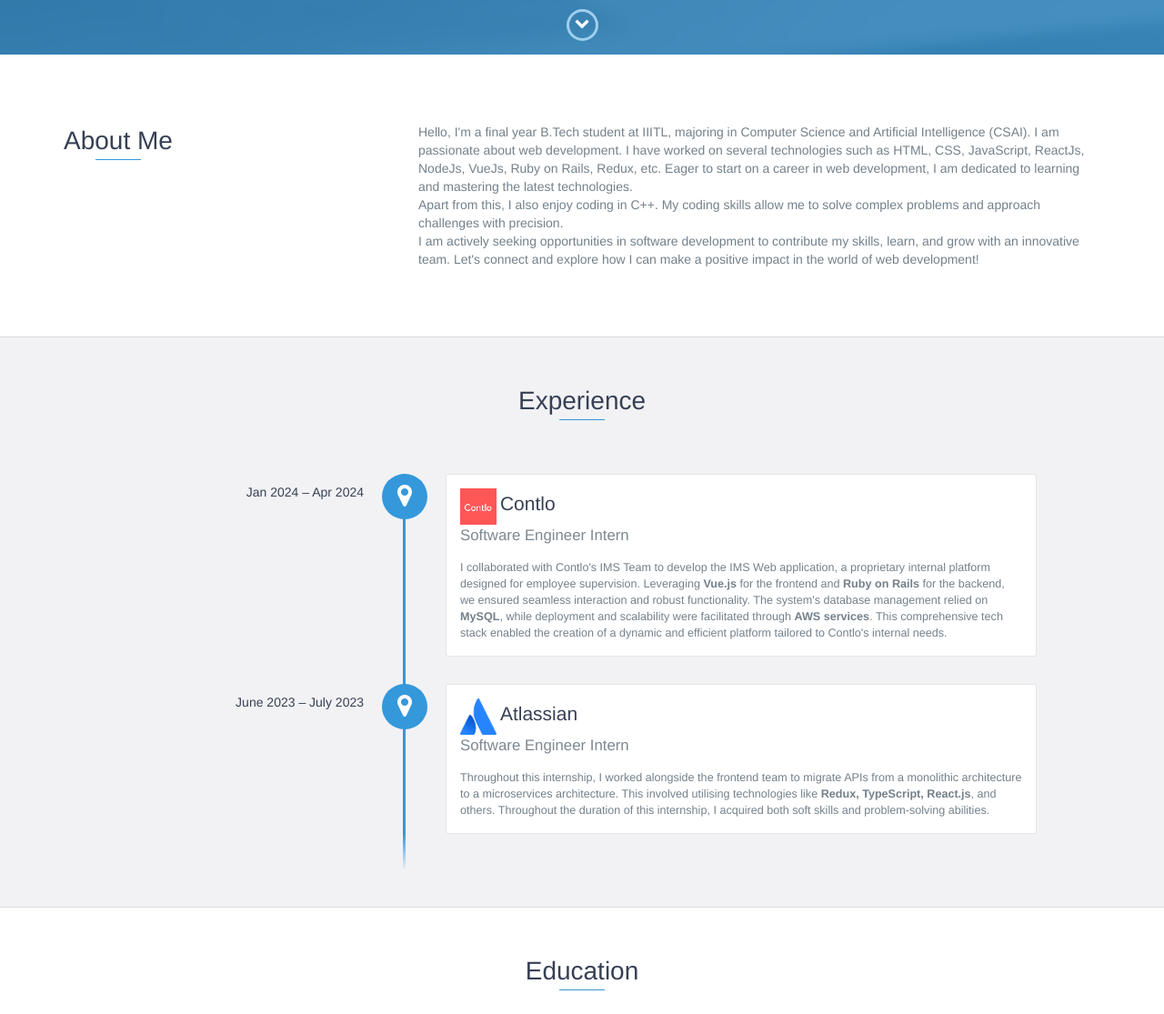
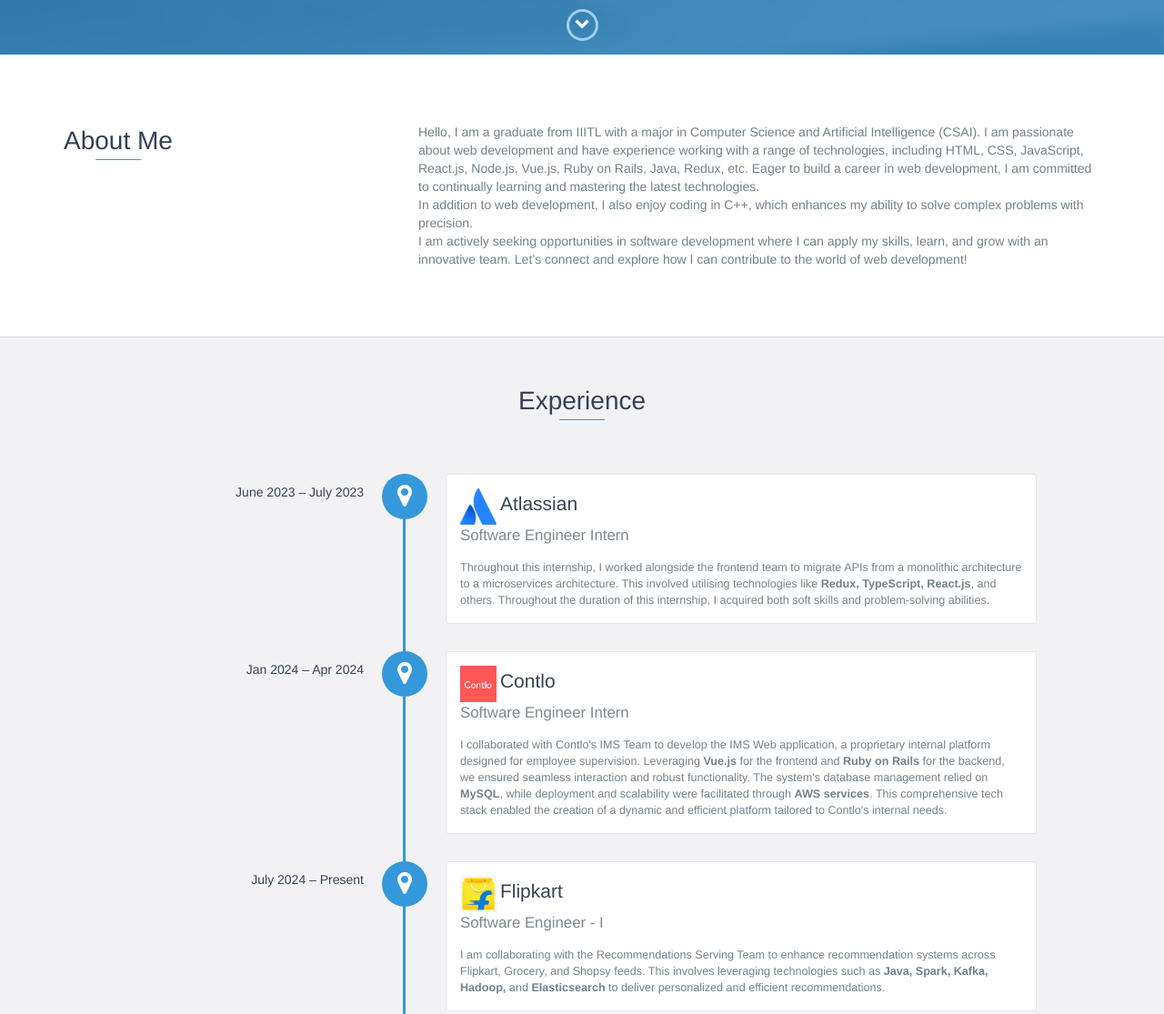
Before and after one commit to tushmahe/Portfolio, a website: page index.html in a window 1280 px wide. Shown: the part 740-1855 px from the top of the page at 91% size. Drawn offline with nearby package versions, Linux system fonts and the light colour scheme.

Commit message:
updated experience

```diff
--- a/index.html
+++ b/index.html
@@ -74,11 +74,11 @@
                 </div>
                 <div class="col-md-8">
                     <p>
-                        Hello, I'm a final year B.Tech student at IIITL, majoring in Computer Science and Artificial Intelligence (CSAI). I am passionate about web development. I have worked on several technologies such as HTML, CSS, JavaScript, ReactJs, NodeJs, VueJs, Ruby on Rails, Redux, etc. Eager to start on a career in web development, I am dedicated to learning and mastering the latest technologies.
-
-<br>Apart from this, I also enjoy coding in C++. My coding skills allow me to solve complex problems and approach challenges with precision.
-
-<br>I am actively seeking opportunities in software development to contribute my skills, learn, and grow with an innovative team. Let's connect and explore how I can make a positive impact in the world of web development!
+                        Hello, I am a graduate from IIITL with a major in Computer Science and Artificial Intelligence (CSAI). I am passionate about web development and have experience working with a range of technologies, including HTML, CSS, JavaScript, React.js, Node.js, Vue.js, Ruby on Rails, Java, Redux, etc. Eager to build a career in web development, I am committed to continually learning and mastering the latest technologies.
+                        <br>
+                        In addition to web development, I also enjoy coding in C++, which enhances my ability to solve complex problems with precision.
+                        <br>
+                        I am actively seeking opportunities in software development where I can apply my skills, learn, and grow with an innovative team. Let’s connect and explore how I can contribute to the world of web development!
                     </p>
                 </div>
             </div>
@@ -89,6 +89,14 @@
     <div id="experience" class="background-alt">
         <h2 class="heading">Experience</h2>
         <div id="experience-timeline">
+            <div data-date="June 2023 – July 2023">
+                <img src="images/Atlassian_logo.png">
+                <h3>Atlassian</h3>
+                <h4>Software Engineer Intern</h4>
+                <p>
+                    Throughout this internship, I worked alongside the frontend team to migrate APIs from a monolithic architecture to a microservices architecture. This involved utilising technologies like <b>Redux, TypeScript, React.js</b>, and others.   Throughout the duration of this internship, I acquired both soft skills and problem-solving abilities.
+                </p>
+            </div>
             <div data-date="Jan 2024 – Apr 2024">
                 <img src="images/Contlo_logo.png">
                 <h3>Contlo</h3>
@@ -97,12 +105,12 @@
                     I collaborated with Contlo's IMS Team to develop the IMS Web application, a proprietary internal platform designed for employee supervision. Leveraging <b>Vue.js</b> for the frontend and <b>Ruby on Rails</b> for the backend, we ensured seamless interaction and robust functionality. The system's database management relied on <b>MySQL</b>, while deployment and scalability were facilitated through <b>AWS services</b>. This comprehensive tech stack enabled the creation of a dynamic and efficient platform tailored to Contlo's internal needs.
                 </p>
             </div>
-            <div data-date="June 2023 – July 2023">
-                <img src="images/Atlassian_logo.png">
-                <h3>Atlassian</h3>
-                <h4>Software Engineer Intern</h4>
+            <div data-date="July 2024 – Present">
+                <img src="images/Flipkart_logo.png">
+                <h3>Flipkart</h3>
+                <h4>Software Engineer - I</h4>
                 <p>
-                    Throughout this internship, I worked alongside the frontend team to migrate APIs from a monolithic architecture to a microservices architecture. This involved utilising technologies like <b>Redux, TypeScript, React.js</b>, and others.   Throughout the duration of this internship, I acquired both soft skills and problem-solving abilities.
+                    I am collaborating with the Recommendations Serving Team to enhance recommendation systems across Flipkart, Grocery, and Shopsy feeds. This involves leveraging technologies such as <b>Java, Spark, Kafka, Hadoop,</b> and <b>Elasticsearch</b> to deliver personalized and efficient recommendations.
                 </p>
             </div>
         </div>
```
Also changed, not shown: images/Flipkart_logo.png (added), 1 other file.
